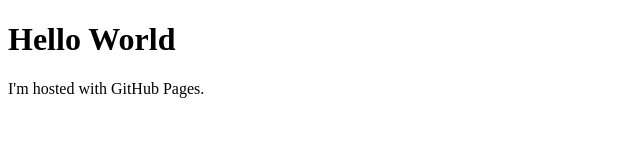
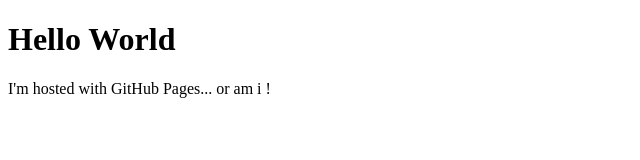
Before and after one commit to CurtisTCollins/CurtisTCollins.github.io, a plain HTML site: page index.html in a window 1280 px wide. Shown: the full height of the page, 0-640 px from the left. Drawn offline with Linux system fonts and the light colour scheme.

Commit message:
V1.2.2
Change text change

```diff
--- a/index.html
+++ b/index.html
@@ -2,6 +2,6 @@
 <html>
   <body>
     <h1>Hello World</h1>
-    <p>I'm hosted with GitHub Pages.</p>
+    <p>I'm hosted with GitHub Pages... or am i !</p>
   </body>
 </html>
```
